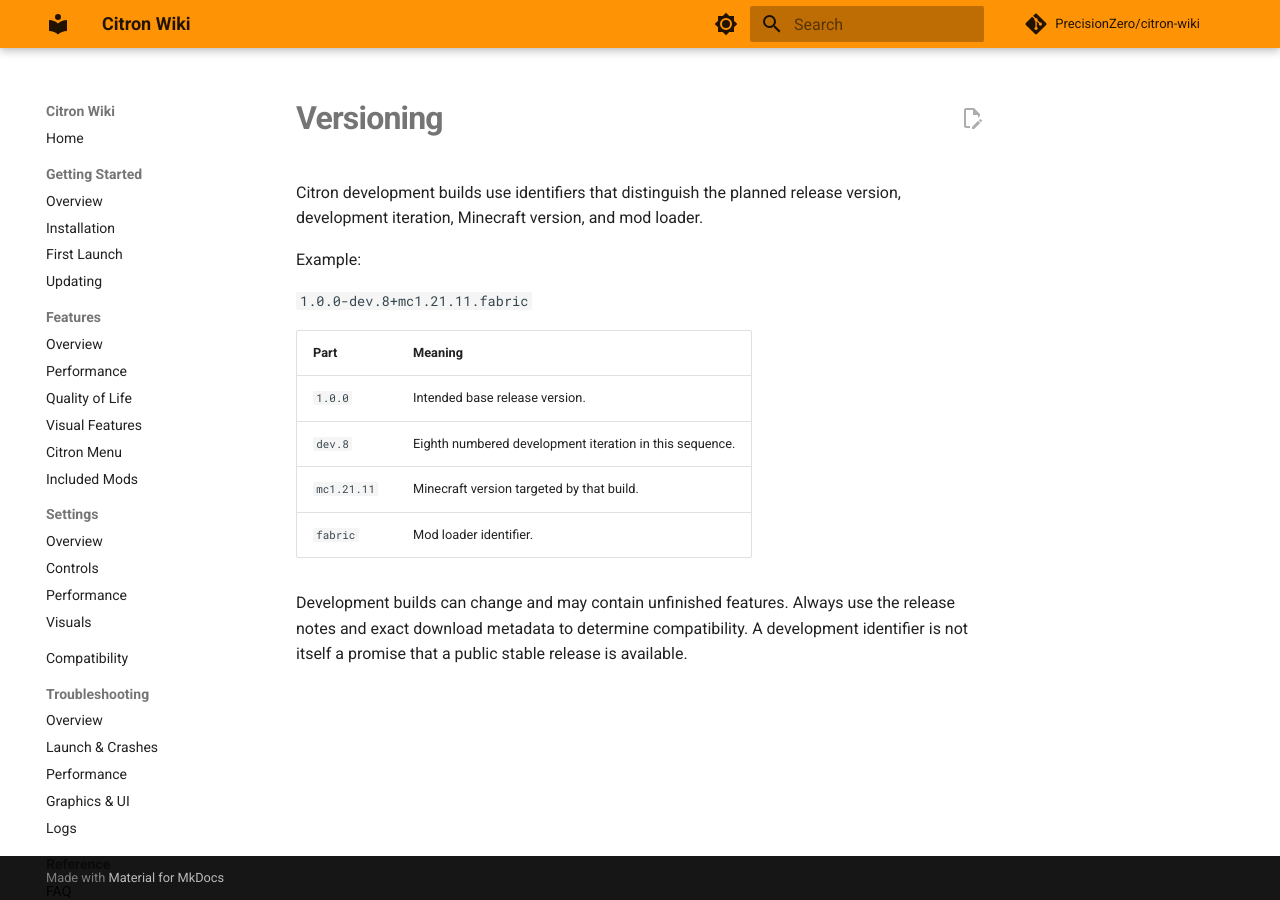
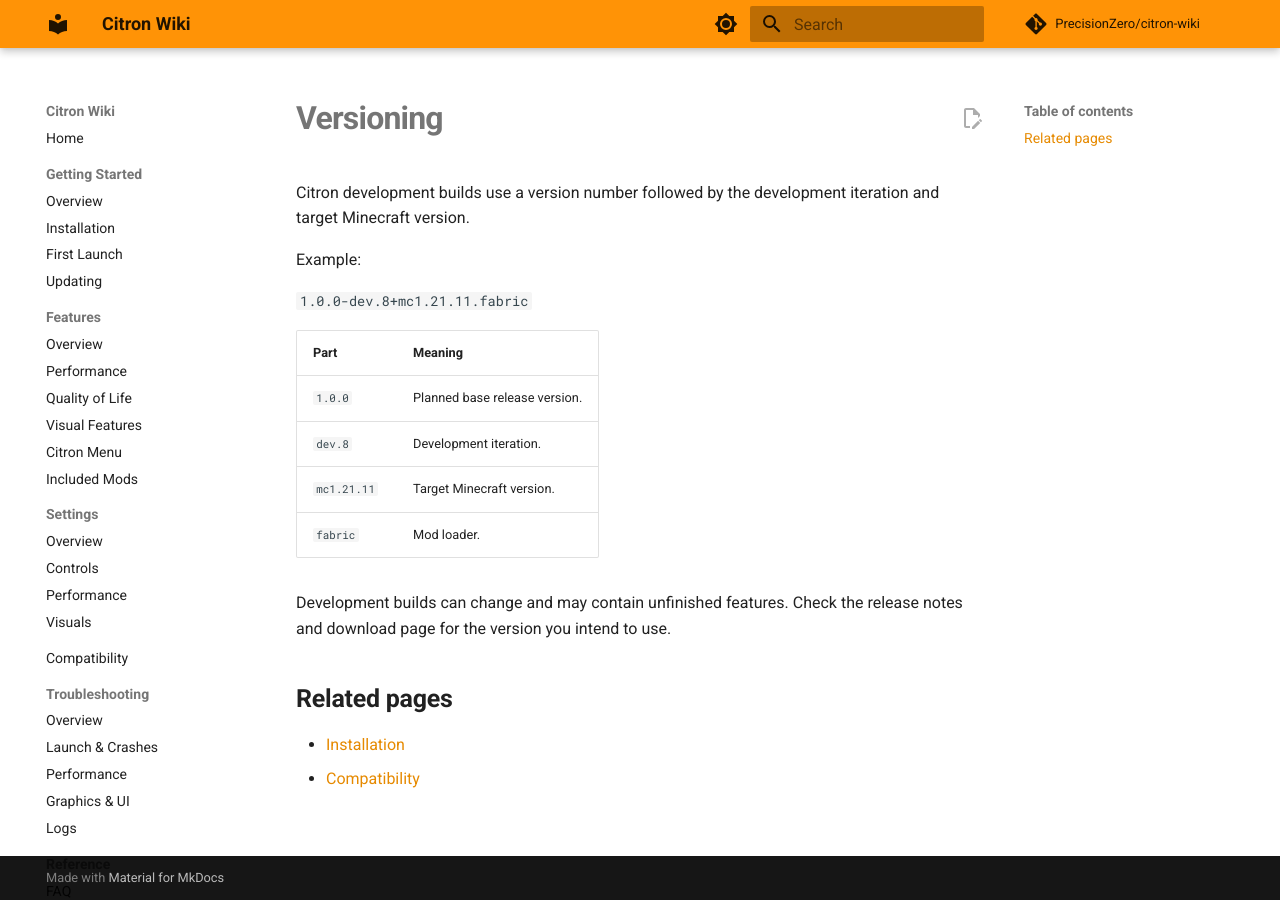
Before and after one commit to PrecisionZero/citron-wiki, an MkDocs documentation site: the page built from docs/versioning.md, in a window 1280 px wide. Built offline with MkDocs 1.6.1 and Material for MkDocs 9.7.7, drawn with Linux system fonts in a browser that asks for light colours; comment, search, counter and statistics services are not loaded.

Commit message:
Simplify wiki page: docs/versioning.md

```diff
--- a/docs/versioning.md
+++ b/docs/versioning.md
@@ -1,6 +1,6 @@
 # Versioning
 
-Citron development builds use identifiers that distinguish the planned release version, development iteration, Minecraft version, and mod loader.
+Citron development builds use a version number followed by the development iteration and target Minecraft version.
 
 Example:
 
@@ -8,9 +8,14 @@ Example:
 
 | Part | Meaning |
 |---|---|
-| `1.0.0` | Intended base release version. |
-| `dev.8` | Eighth numbered development iteration in this sequence. |
-| `mc1.21.11` | Minecraft version targeted by that build. |
-| `fabric` | Mod loader identifier. |
+| `1.0.0` | Planned base release version. |
+| `dev.8` | Development iteration. |
+| `mc1.21.11` | Target Minecraft version. |
+| `fabric` | Mod loader. |
 
-Development builds can change and may contain unfinished features. Always use the release notes and exact download metadata to determine compatibility. A development identifier is not itself a promise that a public stable release is available.
+Development builds can change and may contain unfinished features. Check the release notes and download page for the version you intend to use.
+
+## Related pages
+
+- [Installation](getting-started/installation.md)
+- [Compatibility](compatibility/index.md)
```
